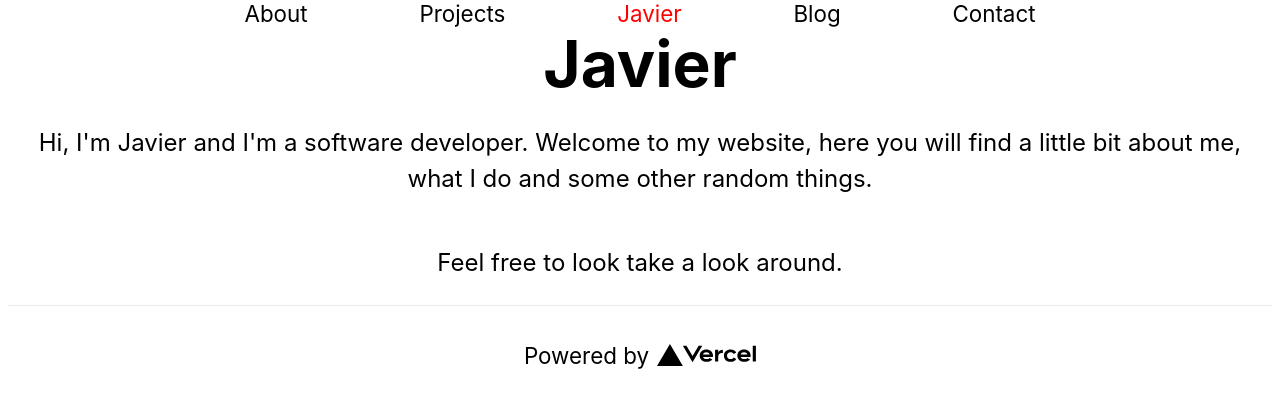
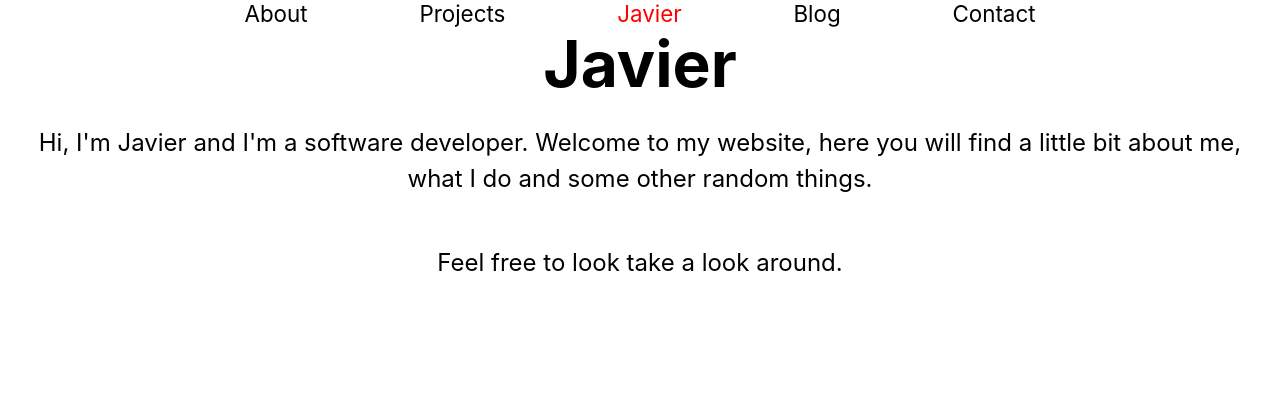
Before and after one commit to javier-gs00/personal-website, a Next.js app: page / in a window 1280 px wide. Shown: the top 408 px of the page. Built offline with nearby package versions, Linux system fonts and the light colour scheme.

Commit message:
Create a layout component to house the navbar and the other pages

```diff
--- /dev/null
+++ b/components/layout/Layout.module.css
@@ -0,0 +1,9 @@
+.container {
+  min-height: 100vh;
+  min-width: 100vw;
+  padding: 0 0.5rem;
+  display: flex;
+  flex-direction: column;
+  justify-content: flex-start;
+  align-items: center;
+}
--- /dev/null
+++ b/components/layout/Layout.tsx
@@ -0,0 +1,12 @@
+import React from 'react'
+import styles from './Layout.module.css'
+import { Navbar } from '../navbar/Navbar'
+
+export const Layout: React.FC = ({ children }) => {
+  return (
+    <div className={styles.container}>
+      <Navbar />
+      {children}
+    </div>
+  )
+}
--- a/components/navbar/Navbar.tsx
+++ b/components/navbar/Navbar.tsx
@@ -5,8 +5,6 @@ import { NavLink } from './NavLink'
 
 export const Navbar: React.FC = () => {
   const router = useRouter()
-
-  console.log(router.pathname)
 
   const routes = [
     {
--- a/pages/index.tsx
+++ b/pages/index.tsx
@@ -2,17 +2,17 @@ import React from 'react'
 import Head from 'next/head'
 import styles from '../styles/Home.module.css'
 import { Navbar } from '../components/navbar/Navbar'
+import { Layout } from '../components/layout/Layout'
 
 export default function Home() {
   return (
-    <div className={styles.container}>
+    <Layout>
       <Head>
         <title>Create Next App</title>
         <link rel="icon" href="/favicon.ico" />
       </Head>
 
       <main className={styles.main}>
-        <Navbar />
         <h1 className={styles.title}>Javier</h1>
 
         <p className={styles.description}>
@@ -24,17 +24,6 @@ export default function Home() {
           Feel free to look take a look around.
         </p>
       </main>
-
-      <footer className={styles.footer}>
-        <a
-          href="https://vercel.com?utm_source=create-next-app&utm_medium=default-template&utm_campaign=create-next-app"
-          target="_blank"
-          rel="noopener noreferrer"
-        >
-          Powered by{' '}
-          <img src="/vercel.svg" alt="Vercel Logo" className={styles.logo} />
-        </a>
-      </footer>
-    </div>
+    </Layout>
   )
 }
--- a/styles/Home.module.css
+++ b/styles/Home.module.css
@@ -1,48 +1,8 @@
-.container {
-  min-height: 100vh;
-  min-width: 100vw;
-  padding: 0 0.5rem;
-  display: flex;
-  flex-direction: column;
-  justify-content: flex-start;
-  align-items: center;
-}
-
 .main {
   display: flex;
   flex-direction: column;
   justify-content: flex-start;
   align-items: center;
-}
-
-.footer {
-  width: 100%;
-  height: 100px;
-  border-top: 1px solid #eaeaea;
-  display: flex;
-  justify-content: center;
-  align-items: center;
-}
-
-.footer img {
-  margin-left: 0.5rem;
-}
-
-.footer a {
-  display: flex;
-  justify-content: center;
-  align-items: center;
-}
-
-.title a {
-  color: #0070f3;
-  text-decoration: none;
-}
-
-.title a:hover,
-.title a:focus,
-.title a:active {
-  text-decoration: underline;
 }
 
 .title {
@@ -60,63 +20,3 @@
   line-height: 1.5;
   font-size: 1.5rem;
 }
-
-.code {
-  background: #fafafa;
-  border-radius: 5px;
-  padding: 0.75rem;
-  font-size: 1.1rem;
-  font-family: Menlo, Monaco, Lucida Console, Liberation Mono, DejaVu Sans Mono,
-    Bitstream Vera Sans Mono, Courier New, monospace;
-}
-
-.grid {
-  display: flex;
-  align-items: center;
-  justify-content: center;
-  flex-wrap: wrap;
-
-  max-width: 800px;
-  margin-top: 3rem;
-}
-
-.card {
-  margin: 1rem;
-  flex-basis: 45%;
-  padding: 1.5rem;
-  text-align: left;
-  color: inherit;
-  text-decoration: none;
-  border: 1px solid #eaeaea;
-  border-radius: 10px;
-  transition: color 0.15s ease, border-color 0.15s ease;
-}
-
-.card:hover,
-.card:focus,
-.card:active {
-  color: #0070f3;
-  border-color: #0070f3;
-}
-
-.card h3 {
-  margin: 0 0 1rem 0;
-  font-size: 1.5rem;
-}
-
-.card p {
-  margin: 0;
-  font-size: 1.25rem;
-  line-height: 1.5;
-}
-
-.logo {
-  height: 1em;
-}
-
-@media (max-width: 600px) {
-  .grid {
-    width: 100%;
-    flex-direction: column;
-  }
-}
```
